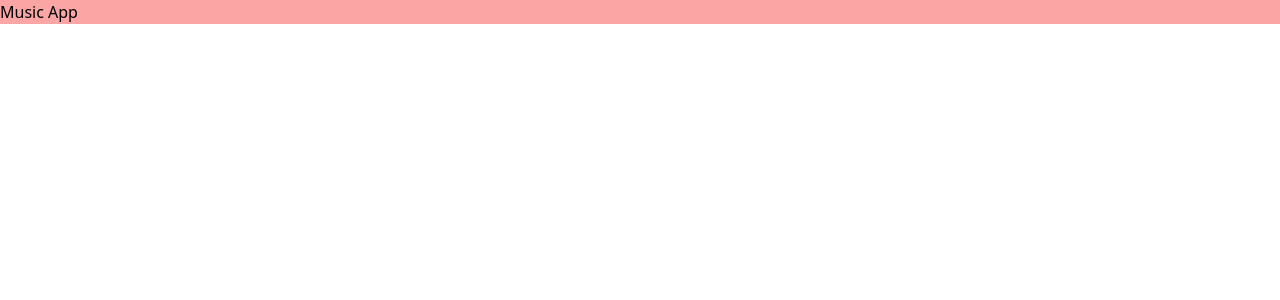
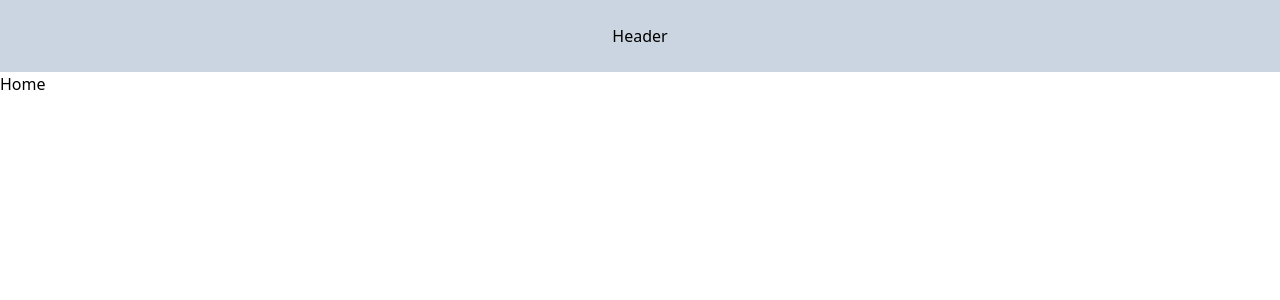
Before and after one commit to woo3145/music-app, a React (Create React App) app: page / in a window 1280 px wide. Shown: the top 300 px of the page. Built offline with nearby package versions, Linux system fonts and the light colour scheme; the HTML template or start-up script is replaced by a standard one.

Commit message:
Install react-router-dom v6

```diff
--- a/package.json
+++ b/package.json
@@ -12,6 +12,7 @@
     "@types/react-dom": "^18.0.6",
     "react": "^18.2.0",
     "react-dom": "^18.2.0",
+    "react-router-dom": "^6.3.0",
     "react-scripts": "^5.0.1",
     "typescript": "^4.7.4",
     "web-vitals": "^2.1.4"
--- a/src/App.tsx
+++ b/src/App.tsx
@@ -1,7 +1,12 @@
 import React from 'react';
+import Router from './pages/Router';
 
-function App() {
-  return <div className="App bg-red-300">Music App</div>;
-}
+const App = () => {
+  return (
+    <div>
+      <Router />
+    </div>
+  );
+};
 
 export default App;
--- /dev/null
+++ b/src/layout/BaseLayout/Header/index.tsx
@@ -0,0 +1,11 @@
+import React from 'react';
+
+const Header = () => {
+  return (
+    <header className="w-full py-6 bg-slate-300 flex justify-center">
+      Header
+    </header>
+  );
+};
+
+export default Header;
--- /dev/null
+++ b/src/layout/BaseLayout/index.tsx
@@ -0,0 +1,16 @@
+import React from 'react';
+import { Outlet } from 'react-router-dom';
+import Header from './Header';
+
+const BaseLayout = () => {
+  return (
+    <div>
+      <Header />
+      <main>
+        <Outlet />
+      </main>
+    </div>
+  );
+};
+
+export default BaseLayout;
--- /dev/null
+++ b/src/pages/Home/index.tsx
@@ -0,0 +1,7 @@
+import React from 'react';
+
+const Home = () => {
+  return <div>Home</div>;
+};
+
+export default Home;
--- /dev/null
+++ b/src/pages/Router.tsx
@@ -0,0 +1,18 @@
+import React from 'react';
+import { BrowserRouter, Route, Routes } from 'react-router-dom';
+import BaseLayout from '../layout/BaseLayout';
+import Home from './Home';
+
+const Router = () => {
+  return (
+    <BrowserRouter>
+      <Routes>
+        <Route path="/" element={<BaseLayout />}>
+          <Route index element={<Home />} />
+        </Route>
+      </Routes>
+    </BrowserRouter>
+  );
+};
+
+export default Router;
--- a/tailwind.config.js
+++ b/tailwind.config.js
@@ -1,5 +1,6 @@
 /** @type {import('tailwindcss').Config} */
 module.exports = {
+  darkMode: 'class',
   content: ['./src/**/*.{js,jsx,ts,tsx}'],
   theme: {
     extend: {},
```
Also changed, not shown: 2 other files (tests, documents, lock files or other folders).
